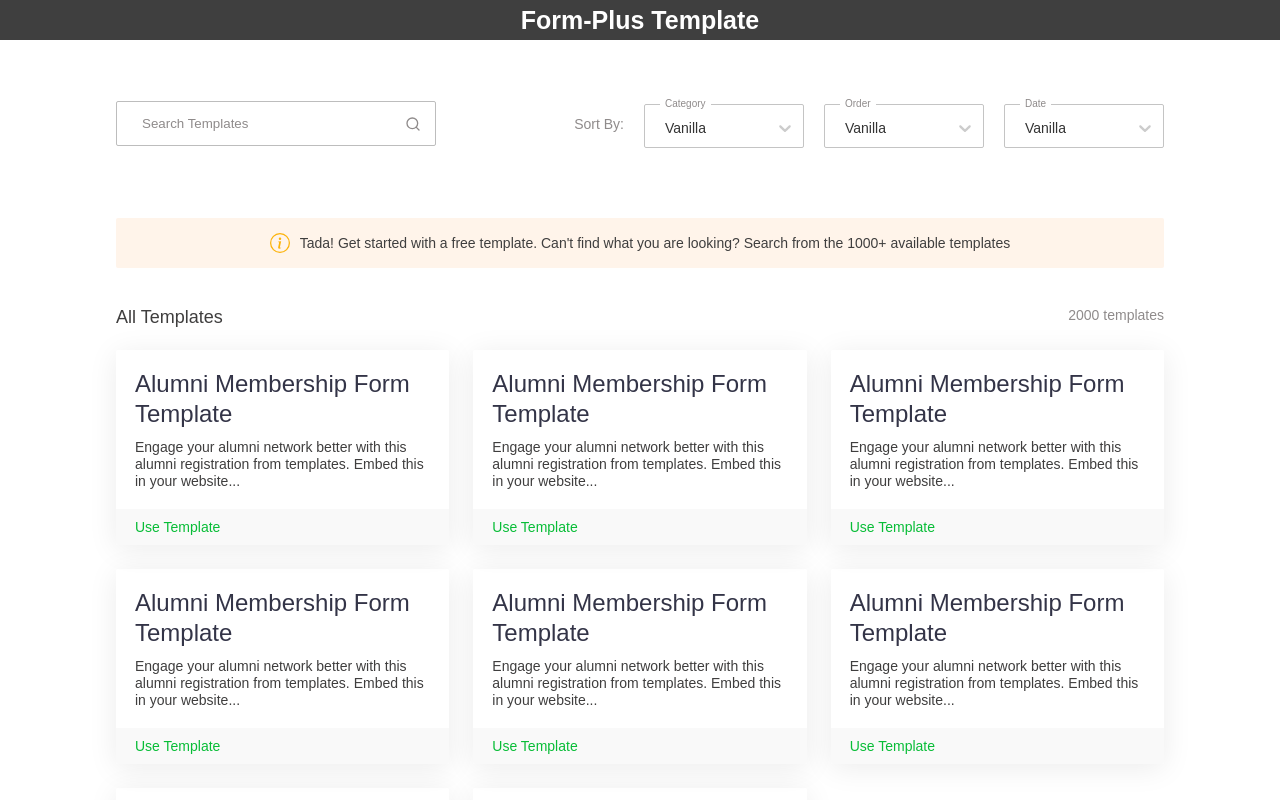
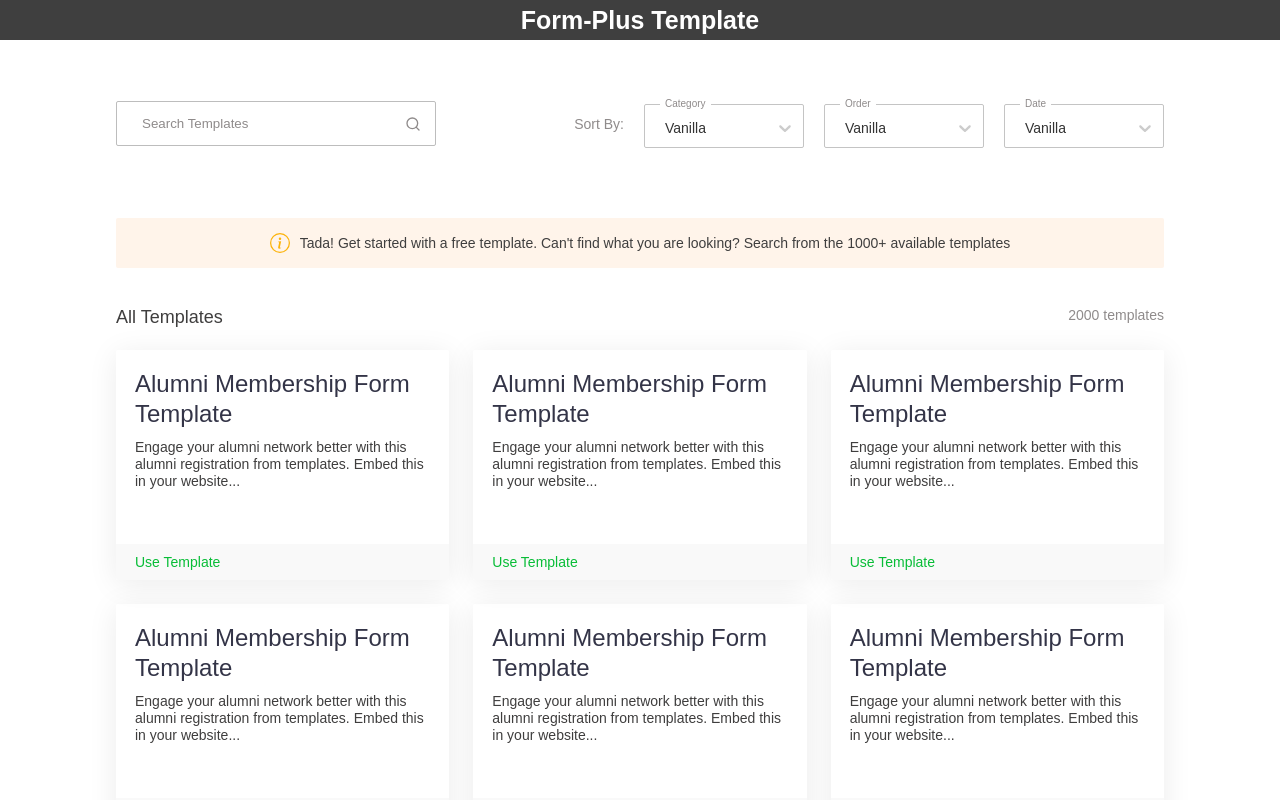
Before and after one commit to NwaguChima/form_plus, a React (Create React App) app: page / in a window 1280 px wide. Shown: the top 800 px of the page. Built offline with nearby package versions, Linux system fonts and the light colour scheme; a web font is replaced by a local one.

Commit message:
fixed container position

```diff
--- a/src/components/template/Template.module.scss
+++ b/src/components/template/Template.module.scss
@@ -4,12 +4,15 @@
   box-shadow: 0px 4px 30px rgba(0, 0, 0, 0.08);
   padding-bottom: 0;
   overflow: hidden;
+  position: relative;
 
   border-radius: varr.$radius;
   -webkit-border-radius: varr.$radius;
   -moz-border-radius: varr.$radius;
   -ms-border-radius: varr.$radius;
   -o-border-radius: varr.$radius;
+
+  height: 23rem;
 
   &__top {
     padding: 1.9rem;
@@ -31,6 +34,9 @@
   &__bottom {
     background-color: varr.$btn_bg;
     cursor: pointer;
+    position: absolute;
+    bottom: 0;
+    width: 100%;
     transition: all 0.2s ease-in-out;
     -webkit-transition: all 0.2s ease-in-out;
     -moz-transition: all 0.2s ease-in-out;
--- a/src/components/templates/Templates.module.scss
+++ b/src/components/templates/Templates.module.scss
@@ -1,6 +1,11 @@
 @use "../../styles/variables.scss" as varr;
 
 .container {
+  margin-top: 3rem;
+  @media screen and (max-width: 900px) {
+    margin-top: 7rem;
+  }
+
   &__heading {
     display: flex;
     justify-content: space-between;
```
